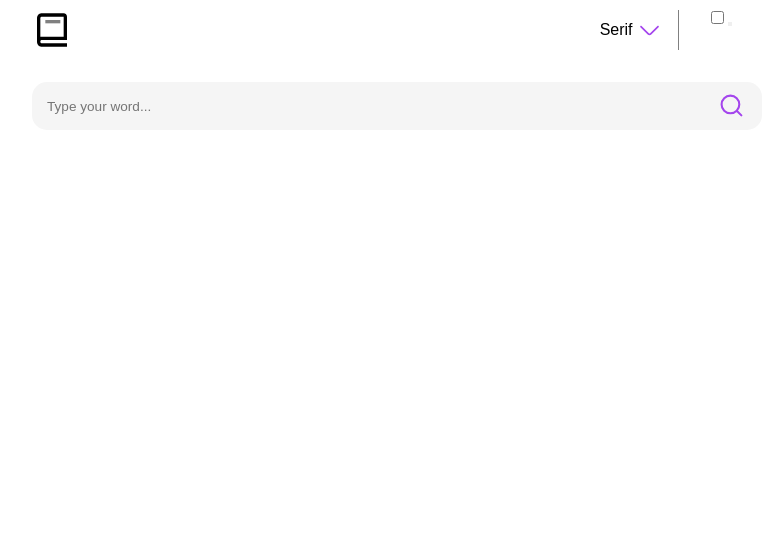
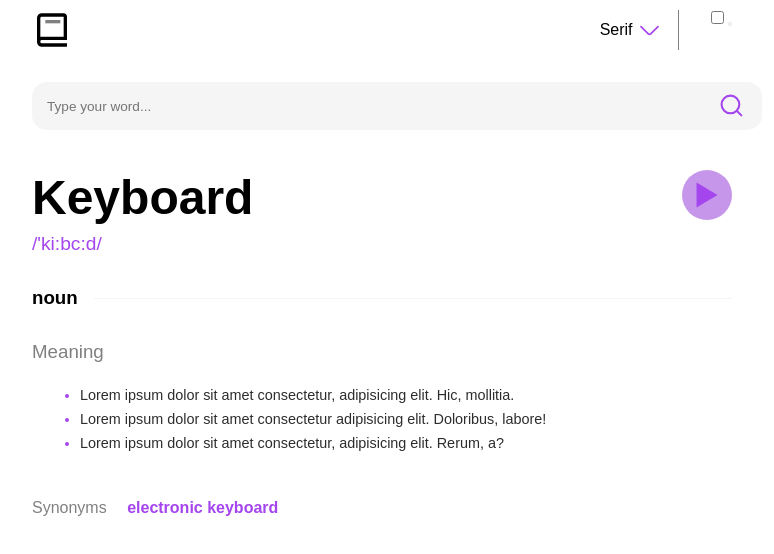
Before and after one commit to cDraganTRfc/Dictionary-web-app, a plain HTML site: page index.html in a window 1280 px wide. Shown: the whole page, without its empty margins (258-1032 px from the left). Drawn offline with Linux system fonts and the light colour scheme.

Commit message:
add style to  main section

```diff
--- a/app.js
+++ b/app.js
@@ -1,16 +1,33 @@
 const form = document.querySelector("form");
 
 
-const searchWord = (e) => {
+const searchWord = async (e) => {
     e.preventDefault();
 
+    const data = await getData();
+    console.log(data)
+};
+
+const renderHtml = (data) => {
+    let html = "";
+    html+=`<div class="word-header">
+    <div class="left">
+        <h1>${}</h1>
+        <p>/'ki:bc:d/</p>
+    </div>
+    <div class="right">
+        <button>
+            <audio src=""></audio>
+        </button>
+    </div>
+</div>`
 }
 
 const getData = async () => {
-    const response = await fetch ('https://api.dictionaryapi.dev/api/v2/entries/en/hello')
+    const response = await fetch ('https://api.dictionaryapi.dev/api/v2/entries/en/keyboard')
 
 const data = await response.json();
-console.log(data)
+
 };
 
 form.addEventListener("submit", searchWord);
--- a/index.html
+++ b/index.html
@@ -27,6 +27,32 @@
                 <input id="searchInput" placeholder="Type your word..."/>
                 <button></button>
             </form>
+            <section class="content">
+                <div class="word-header">
+                    <div class="left">
+                        <h1>Keyboard</h1>
+                        <p>/'ki:bc:d/</p>
+                    </div>
+                    <div class="right">
+                        <button>
+                            <audio src=""></audio>
+                        </button>
+                    </div>
+                </div>
+                <div class="meaning-container">
+                    <div class="meaning-header">
+                        <h3>noun</h3>
+                        <hr>
+                    </div>
+                    <h3 class="meaning-title">Meaning</h3>
+                    <ul>
+                        <li>Lorem ipsum dolor sit amet consectetur, adipisicing elit. Hic, mollitia.</li>
+                        <li>Lorem ipsum dolor sit amet consectetur adipisicing elit. Doloribus, labore!</li>
+                        <li>Lorem ipsum dolor sit amet consectetur, adipisicing elit. Rerum, a?</li>
+                    </ul>
+                    <p class="synonyms">Synonyms <span>electronic keyboard</span></p>
+                </div>
+            </section>
         </main>
     </header>
 </body>
--- a/styles/style.scss
+++ b/styles/style.scss
@@ -4,6 +4,7 @@
     padding: 0;
 }
 
+$Purple: #a445ed;
 $Gray: #f5f5f5;
 
 html {
@@ -95,3 +96,88 @@ form {
         background-size: cover;
     }
 }
+
+.content {
+    margin-top: 2.5rem;
+}
+
+.word-header {
+    display: flex;
+    justify-content: space-between;
+
+    .left {
+        h1 {
+            font-size: 3rem;
+            margin-bottom: 0.5rem;
+        }
+
+
+        p {
+            color: $Purple;
+            font-size: 1.2rem;
+        }
+    }
+
+    .right {
+
+        button {
+            all: unset;
+            cursor: pointer;
+            background-image: url("/assets/play.svg");
+            background-size: cover;
+            background-position: center;
+            background-color: #c596e9;
+            width: 20px;
+            height: 20px;
+            padding: 15px;
+            border-radius: 50px;
+        }
+    }
+}
+
+.meaning-header {
+    display: flex;
+    gap: 1rem;
+    align-items: center;
+    margin-bottom: 2rem;
+    margin-top: 2rem;
+
+    hr {
+        width: 100%;
+        background-color: $Gray;
+        height: 1px;
+        border: none;
+    }
+}
+
+.meaning-title {
+    color: gray;
+    font-weight: normal;
+    margin-bottom: 1.5rem;
+}
+
+ul {
+
+    margin-left: 3rem;
+    margin-bottom: 3rem;
+
+     li {
+        margin-bottom: 0.5rem;
+        color: rgb(45, 45, 45);
+        font-size: 0.9rem;
+
+        &::marker {
+            color: $Purple;
+        }
+     }
+}
+
+.synonyms {
+    color: gray;
+
+    span {
+        margin-left: 1rem;
+        color: $Purple;
+        font-weight: bold;
+    }
+}
```
Also changed, not shown: styles/style.css, 1 other file.
